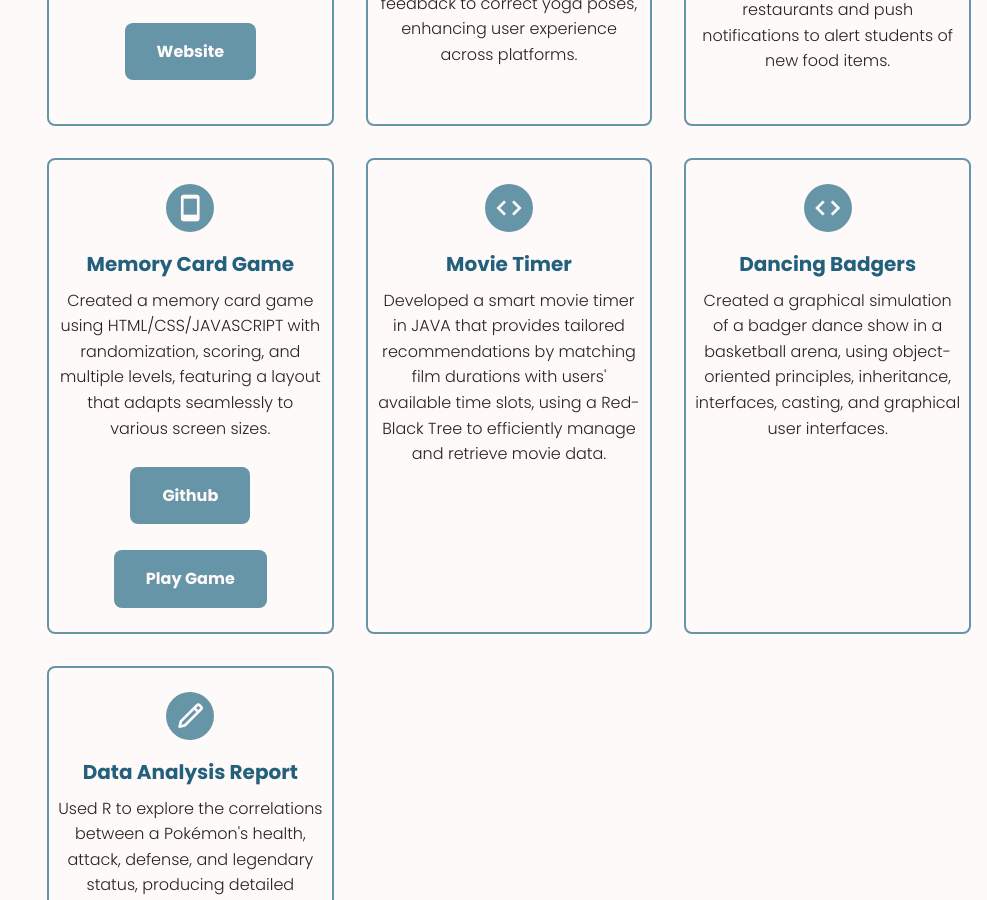
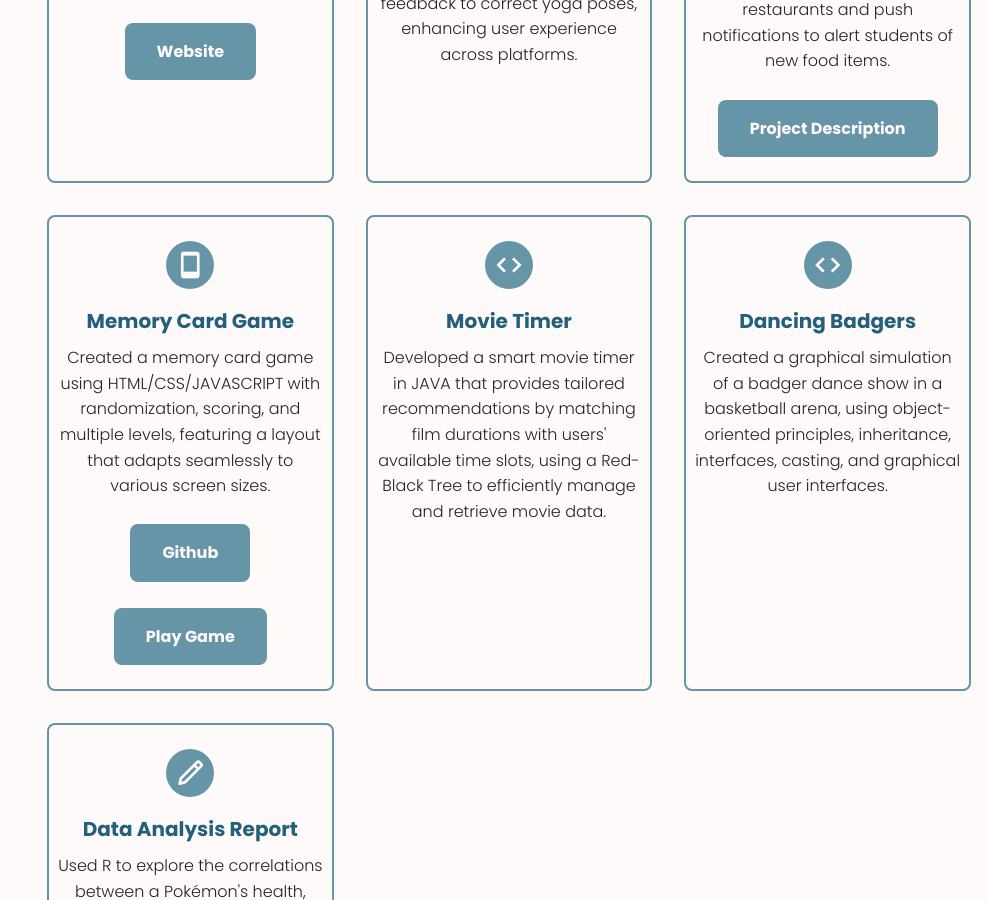
Before and after one commit to asunil13/asunil13.github.io, a plain HTML site: page index.html in a window 1280 px wide. Shown: the part 3263-4163 px from the top of the page, without its empty margins (293-1280 px from the left). Drawn offline with nearby package versions, Linux system fonts and the light colour scheme.

Commit message:
added SecondServe pdf

```diff
--- a/index.html
+++ b/index.html
@@ -329,6 +329,11 @@
                     <i class="bx bx-mobile service__icon"></i>
                     <h3 class="services__title"> Second Serve - Leftover Food Marketplace App</h3>
                     <p class="services__description">Developing a mobile app that allows restaurants to list leftover food items at reduced prices for college students, helping reduce waste and offering affordable meals. Integrated location services to show nearby restaurants and push notifications to alert students of new food items.</p><br>
+                    <ul >
+                        <li>
+                            <a href="resume/Second Serve Project Proposal.pdf" target="_blank"  class="button button__flex">Project Description</a>
+                        </li>
+                    </ul>
                 </div>
 
                 <div class="services__content">
```
Also changed, not shown: 2 other files.
